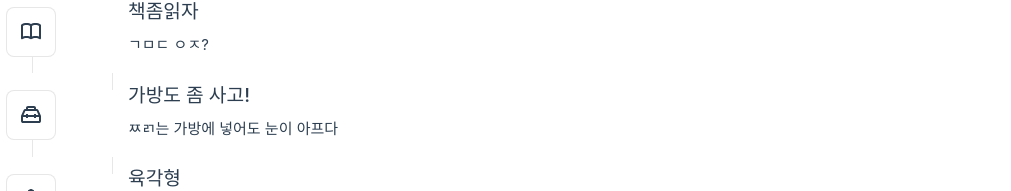
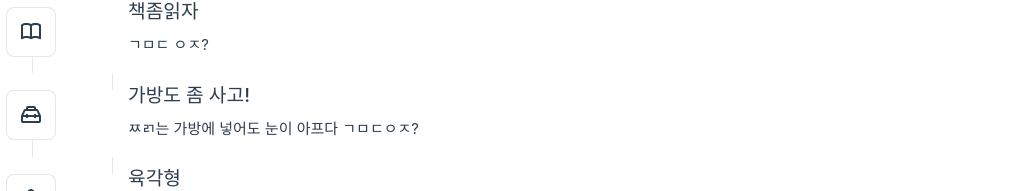
Before and after one commit to byounghwa-min/jjolol, a Vue app: page / in a window 1280 px wide. Shown: the part 252-443 px from the top of the page, without its empty margins (0-1011 px from the left). Built offline with nearby package versions, Linux system fonts and the light colour scheme; the HTML template or start-up script is replaced by a standard one.

Commit message:
강제 커밋

```diff
--- a/src/components/TheWelcome.vue
+++ b/src/components/TheWelcome.vue
@@ -25,7 +25,7 @@ const openReadmeInEditor = () => fetch('/__open-in-editor?file=README.md')
     </template>
     <template #heading>가방도 좀 사고!</template>
 
-    ㅉㄺ는 가방에 넣어도 눈이 아프다
+    ㅉㄺ는 가방에 넣어도 눈이 아프다 ㄱㅁㄷㅇㅈ?
   </WelcomeItem>
 
   <WelcomeItem>
```
